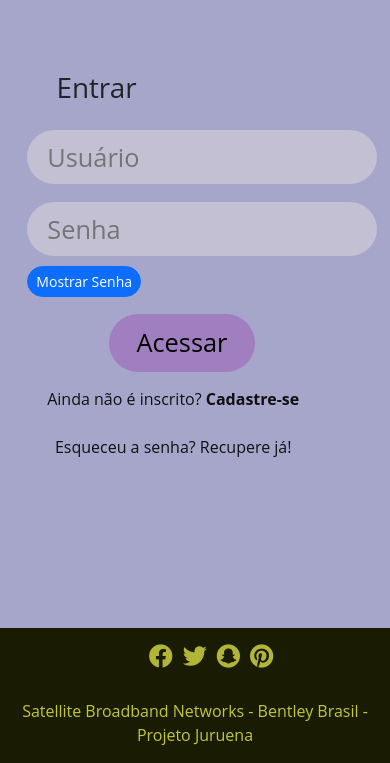
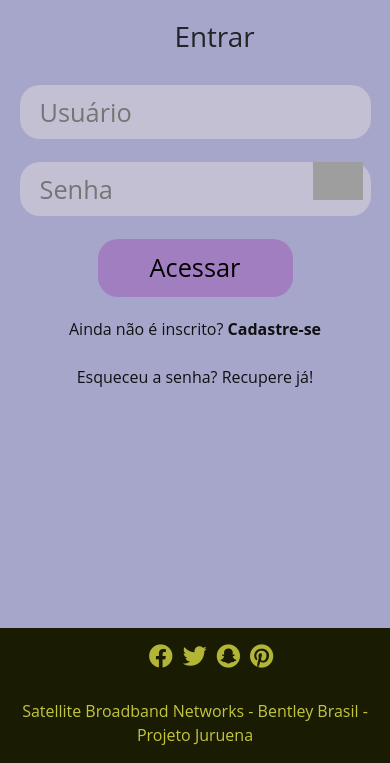
Before and after one commit to LuizMarcello/gn-bentley-api-sdk-php, a PHP site: page /gn-bentley-api-sdk-php/logar.php in a window 390 px wide; the page is wider, and only the part inside the window is pictured. Shown: the part 148-911 px from the top of that part. Run offline with PHP 8.4, Linux system fonts and the light colour scheme; some libraries are stand-ins or nearby versions; grey boxes are pictures that could not be loaded.

Commit message:
Londrina:14.11.2021_23:47hs

```diff
--- a/css/stylelogar.css
+++ b/css/stylelogar.css
@@ -20,17 +23,15 @@ body {
   background-color: rgb(166, 166, 202);
   font-family: Arial;
 }
-.content-box {
-  margin-right: 13%;
-  /* flex: 1; */
-}
+
 a {
   text-decoration: none;
   cursor: pointer;
   opacity: 0.9;
 }
+
+
 /* ESTILIZANDO O "HEADER": */
-
 header {
   display: flex;
   flex-direction: row;
@@ -50,124 +52,79 @@ header nav .navmenu {
   align-items: center;
   text-align: center;
 }
+
 header .navmenu li {
   margin-right: 40%;
 }
+
 header .navmenu li:first-child {
   margin-left: 25%;
 }
+
 header .navmenu li:last-child {
   margin-right: 50%;
 }
+
 header img {
   width: 110px;
   margin-left: 15px;
   margin-top: 5px;
 }
+
 header nav div a {
   color: #c3c63b;
   font-size: 17px;
 }
+
 header img {
   margin-bottom: 15px;
 }
+
 header .navmenu {
   display: flex;
   justify-content: center;
   text-align: center;
   align-items: center;
 }
+
 header li {
   margin: 0 35% 0 0;
   text-align: center;
   align-items: center;
 }
+
 header li:last-child {
   margin-right: 12%;
 }
+
 header li:first-child {
   margin-left: 12%;
 }
-.lnr-eye {
-  /* position: absolute; */
-  /*   top: 5px; */
-  /*   right: 10px; */
-  cursor: pointer;
-}
-@media (max-width: 850px) {
-  header nav li a {
-      font-size: 13px;
-  }
-}
-@media (max-width: 850px) {
-  header nav div a {
-      font-size: 13px;
-      margin-right: 0;
-  }
-}
-@media (max-width: 700px) {
-  header {
-      flex-direction: column;
-      align-items: center;
-  }
-  header img {
-      margin-bottom: 15px;
-  }
-}
-@media (max-width: 700px) {
-  header nav li a {
-      font-size: 11px;
-      margin-bottom: 3%;
-  }
-}
-@media (max-width: 700px) {
-  header nav .navmenu {
-      justify-content: center;
-      align-items: center;
-  }
-}
-@media (max-width: 470px) {
-  header .navmenu li {
-      margin: 13%;
-  }
-  header li:first-child {
-      margin-left: 0;
-  }
-  header li:last-child {
-      margin-right: 0;
-  }
-  header nav .navmenu li a {
-      /* color: blue; */
-      flex: 1;
-  }
-}
+
+/* ESTILIZANDO O "MAIN" */
 main {
   display: flex;
   justify-content: center;
   min-height: 60vh;
 }
+
 .flex-box {
   display: flex;
-  flex: 1;
+}
+
+.content-box {
+  /*  display: flex; */
+  flex-direction: column;
+  flex-wrap: nowrap;
   align-items: center;
-  justify-content: center;
-  margin: 7% 7%;
+  text-align: center;
 }
-/*  .flex-box .content-box a {
-display: flex;
-text-align: center;
-align-items: center;
-justify-content: center;
-margin-left: 5%;
-
-} */
 
 input {
-  height: 120%;
-  width: 120%;
+  height: 15%;
+  width: 90%;
   margin-top: 6%;
-  margin-right: 20%;
-  border-radius: 30px;
+  border-radius: 20px;
   border: 2px solid black;
   font-size: 19pt;
   padding: 10px 20px;
@@ -175,27 +132,43 @@ input {
   background-color: rgba(237, 231, 225, 0.4);
   outline: none;
 }
+
+.olho {
+  cursor: pointer;
+  /* bottom: 4%; */
+  margin-top: 6%;
+  /*  right: 15%; */
+  /* left: 36%; */
+  /* top:5px;  */
+  right: 7%;
+  width: 50px;
+  position: absolute;
+
+}
+
 input[type=submit] {
-  margin-left: 28%;
   margin-bottom: 5%;
   justify-content: center;
   height: 50%;
   width: 50%;
+  background-color: rgba(150, 34, 165, 0.3);
+  border: none;
+  cursor: pointer;
 }
+
+
+
 a {
   color: black;
   text-decoration: none;
   text-align: center;
   display: block;
 }
+
 a:hover {
   text-decoration: underline;
 }
-input[type=submit] {
-  background-color: rgba(150, 34, 165, 0.3);
-  border: none;
-  cursor: pointer;
-}
+
 div.msg-erro {
   width: 400px;
   margin: 10px auto;
@@ -203,18 +176,23 @@ div.msg-erro {
   background-color: rgba(250, 128, 114, .3);
   border: 1px solid rgb(165, 42, 42);
 }
+
 .content-box label {
   margin-top: 5%;
   margin-left: 12%;
 }
-.content-box .botao {
-  margin-top: 10px;
-  border-radius: 30px;
-  /*  border: 2px solid black; */
-}
+
 .content-box h1 {
   margin-left: 10%;
 }
+
+/* #pass {
+  width: 400px;
+  padding-right: 20px;
+} */
+
+
+/* ESTILIZANDO O "FOOTER" */
 footer {
   display: flex;
   flex-direction: column;
--- a/logar.php
+++ b/logar.php
@@ -16,12 +16,10 @@ $u->conectar("gerencianet_usuarios", "localhost", "root", "P@ssw0rd");
   <meta name="viewport" content="width=device-width, initial-scale=1.0">
   <title>Bentley Juruena Login</title>
   <!-- Icones fontawesome: -->
-  <link rel="stylesheet" href="https://pro.fontawesome.com/releases/v5.10.0/css/all.css"
-    integrity="sha384-AYmEC3Yw5cVb3ZcuHtOA93w35dYTsvhLPVnYs9eStHfGJvOvKxVfELGroGkvsg+p" crossorigin="anonymous" />
+  <link rel="stylesheet" href="https://pro.fontawesome.com/releases/v5.10.0/css/all.css" integrity="sha384-AYmEC3Yw5cVb3ZcuHtOA93w35dYTsvhLPVnYs9eStHfGJvOvKxVfELGroGkvsg+p" crossorigin="anonymous" />
   <!-- Fontes da google: font-family: 'Open Sans', sans-serif; -->
   <!-- <link rel="stylesheet" href="https://fonts.googleapis.com/css?family=Open+Sans:300,400,700"> -->
-  <link href="https://cdn.jsdelivr.net/npm/bootstrap@5.0.2/dist/css/bootstrap.min.css" rel="stylesheet"
-    integrity="sha384-EVSTQN3/azprG1Anm3QDgpJLIm9Nao0Yz1ztcQTwFspd3yD65VohhpuuCOmLASjC" crossorigin="anonymous">
+  <link href="https://cdn.jsdelivr.net/npm/bootstrap@5.0.2/dist/css/bootstrap.min.css" rel="stylesheet" integrity="sha384-EVSTQN3/azprG1Anm3QDgpJLIm9Nao0Yz1ztcQTwFspd3yD65VohhpuuCOmLASjC" crossorigin="anonymous">
   <link rel="stylesheet" href="css/stylelogar.css">
   <!-- <link rel="stylesheet" href="https://cdn.linearicons.com/free/1.0.0/icon-font.min.css"> -->
 </head>
@@ -73,10 +71,13 @@ $u->conectar("gerencianet_usuarios", "localhost", "root", "P@ssw0rd");
     <div class="flex-box container-box">
       <div class="content-box">
         <h1>Entrar</h1>
+
         <form method="POST">
           <input type="email" name="email" placeholder="Usuário">
-          <input type="password" name="senha_usuario" id="senha_usuario" placeholder="Senha">
-          <button onclick="mostrarASenha()" type="button" id="mostrarrSenha" class="btn btn-primary botao btn-sm">Mostrar Senha</button>
+          <input type="password" name="senha_usuario" id="pass" placeholder="Senha">
+
+          <img src="https://cdn0.iconfinder.com/data/icons/ui-icons-pack/100/ui-icon-pack-14-512.png" id="olho" class="olho">
+
           <input type="submit" value="Acessar">
           <a href="cadastrar.php">Ainda não é inscrito?<strong> Cadastre-se</strong></a><br>
         </form>
@@ -84,6 +85,8 @@ $u->conectar("gerencianet_usuarios", "localhost", "root", "P@ssw0rd");
         <p align="right"><a href="recuperarsenha/esqueci-a-senha.php">Esqueceu a senha? Recupere já!</a></p>
       </div>
     </div>
+
+
   </main>
 
   <br>
@@ -128,16 +131,18 @@ $u->conectar("gerencianet_usuarios", "localhost", "root", "P@ssw0rd");
   ?>
 
   <script>
-    function mostrarASenha() {
-      var text = document.getElementById("mostrarrSenha").firstChild;
-      var tipo = document.getElementById("senha_usuario");
-      if (tipo.type == "password") {
-        tipo.type = "text";
-      } else {
-        tipo.type = "password";
-      }
-      text.data = text.data == "Esconder senha" ? "Mostrar senha" : "Esconder senha";
-    }
+    document.getElementById('olho').addEventListener('mousedown', function() {
+      document.getElementById('pass').type = 'text';
+    });
+
+    document.getElementById('olho').addEventListener('mouseup', function() {
+      document.getElementById('pass').type = 'password';
+    });
+
+    // Para que o password não fique exposto apos mover a imagem.
+    document.getElementById('olho').addEventListener('mousemove', function() {
+      document.getElementById('pass').type = 'password';
+    });
   </script>
 
   <!-- FOOTER -->
```
Also changed, not shown: other parts of css/stylelogar.css (+59 -2 lines). Lines whose indentation alone changed are shown as unchanged.
